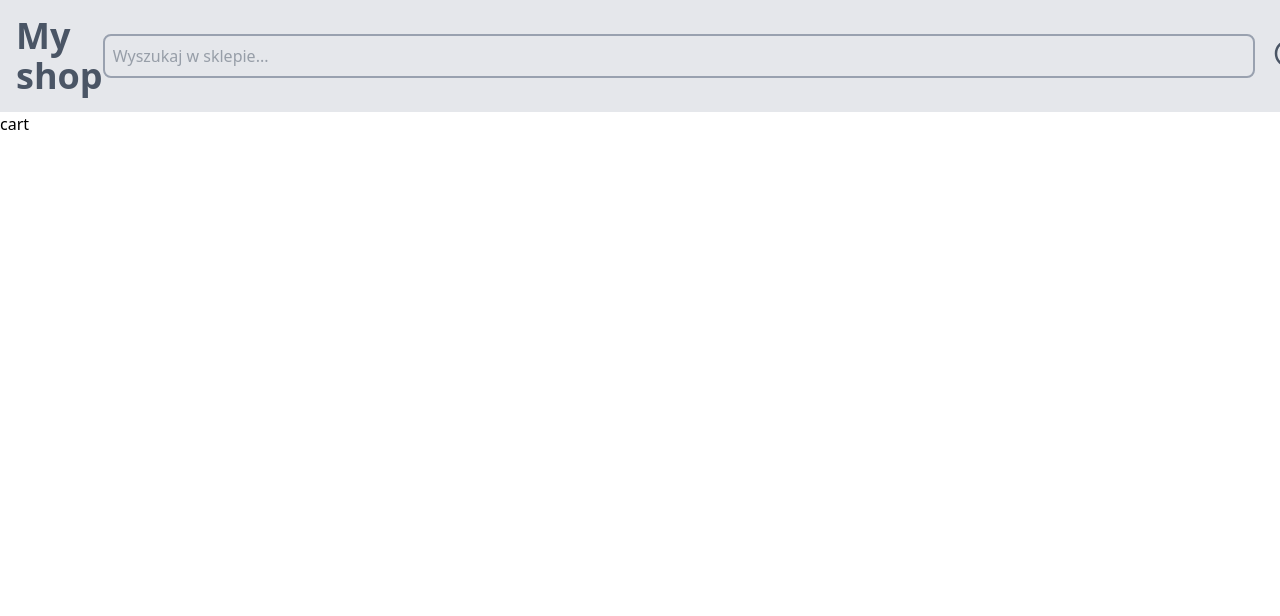
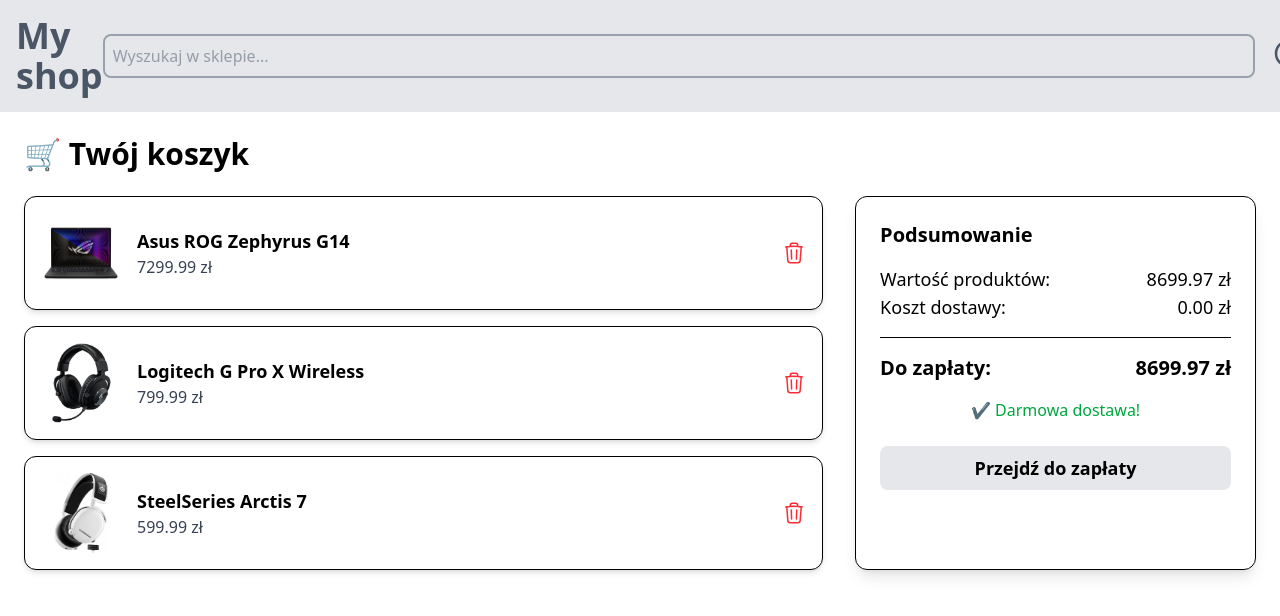
Before and after one commit to matwid03/my-shop, a React (Vite) app: page /cart in a window 1280 px wide. Shown: the top 616 px of the page. Built offline with nearby package versions, Linux system fonts and the light colour scheme.

Commit message:
Favourites/Cart page

```diff
--- a/src/components/Product.jsx
+++ b/src/components/Product.jsx
@@ -1,6 +1,9 @@
+import { HeartIcon } from '@heroicons/react/24/outline';
+
 export function Product({ product }) {
 	return (
 		<div key={product.id} className='border p-4 rounded-lg shadow-xl cursor-pointer '>
+			<HeartIcon className='w-10 h-10' />
 			<img src={`${product.image}`} alt={product.name} className='w-full h-60 object-contain ' />
 			<h2 className='text-lg font-bold'>{product.name}</h2>
 			<p className='text-gray-700'>{product.price} zł</p>
--- a/src/pages/CartPage.jsx
+++ b/src/pages/CartPage.jsx
@@ -1,3 +1,96 @@
+import { TrashIcon } from '@heroicons/react/24/outline';
+
 export function CartPage() {
-	return <p>cart</p>;
+	const cartProducts = [
+		{
+			id: 18,
+			name: 'Asus ROG Zephyrus G14',
+			category: 'laptops',
+			brand: 'Asus',
+			price: 7299.99,
+			image: 'laptop3.jpg',
+		},
+		{
+			id: 15,
+			name: 'Logitech G Pro X Wireless',
+			category: 'headphones',
+			brand: 'Logitech',
+			price: 799.99,
+			image: 'headphones5.jpg',
+		},
+		{
+			id: 12,
+			name: 'SteelSeries Arctis 7',
+			category: 'headphones',
+			brand: 'SteelSeries',
+			price: 599.99,
+			image: 'headphones2.jpg',
+		},
+	];
+
+	const productsPrice = cartProducts.reduce((total, product) => total + product.price, 0);
+	const deliveryCost = 59;
+	const minSumForFreeDelivery = 1000;
+	const isFreeDelivery = productsPrice >= minSumForFreeDelivery;
+	const totalPrice = isFreeDelivery ? productsPrice : productsPrice + deliveryCost;
+
+	return (
+		<div className='p-6'>
+			<h1 className='text-3xl font-bold mb-6'>🛒 Twój koszyk</h1>
+
+			{cartProducts.length === 0 ? (
+				<p className='text-lg text-gray-600'>Twój koszyk jest pusty.</p>
+			) : (
+				<div className='flex flex-col md:flex-row gap-8'>
+					<ul className='space-y-4 w-full md:w-2/3'>
+						{cartProducts.map((product) => (
+							<li key={product.id} className='flex items-center justify-between p-4 border rounded-xl shadow-md hover:shadow-lg transition'>
+								<div className='flex items-center gap-4 cursor-pointer'>
+									<img src={product.image} alt={product.name} className='w-20 h-20 object-contain' />
+									<div>
+										<h2 className='text-lg font-semibold'>{product.name}</h2>
+										<p className='text-gray-700'>{product.price.toFixed(2)} zł</p>
+									</div>
+								</div>
+								<button className='text-red-500 cursor-pointer hover:text-red-700 transition'>
+									<TrashIcon className='w-6 h-6' />
+								</button>
+							</li>
+						))}
+					</ul>
+
+					<div className='w-full md:w-1/3 max-w-md border rounded-xl p-6 shadow-lg'>
+						<h2 className='text-xl font-bold mb-4'> Podsumowanie</h2>
+
+						<div className='flex justify-between text-lg'>
+							<p>Wartość produktów:</p>
+							<p>{productsPrice.toFixed(2)} zł</p>
+						</div>
+
+						<div className='flex justify-between text-lg'>
+							<p>Koszt dostawy:</p>
+							<p>{isFreeDelivery ? '0.00' : deliveryCost.toFixed(2)} zł</p>
+						</div>
+
+						<hr className='my-4' />
+
+						<div className='font-bold flex justify-between text-xl'>
+							<p>Do zapłaty:</p>
+							<p>{totalPrice.toFixed(2)} zł</p>
+						</div>
+
+						{isFreeDelivery ? (
+							<p className='text-green-600 text-center mt-4'>✔️ Darmowa dostawa!</p>
+						) : (
+							<p className='text-gray-600 text-center mt-4'>
+								Darmowa dostawa od <strong>{minSumForFreeDelivery} zł</strong>
+							</p>
+						)}
+
+						<button className='mt-6 w-full bg-gray-200 py-2 rounded-lg text-lg font-semibold cursor-pointer hover:bg-gray-400 transition'>Przejdź do zapłaty</button>
+					</div>
+				</div>
+			)}
+		</div>
+	);
 }
--- a/src/pages/FavouritesPage.jsx
+++ b/src/pages/FavouritesPage.jsx
@@ -1,3 +1,56 @@
+import { TrashIcon } from '@heroicons/react/24/outline';
+
 export function FavouritesPage() {
-	return <p>Favourites</p>;
+	const favouriteProducts = [
+		{
+			id: 18,
+			name: 'Asus ROG Zephyrus G14',
+			category: 'laptops',
+			brand: 'Asus',
+			price: 7299.99,
+			image: 'laptop3.jpg',
+		},
+		{
+			id: 15,
+			name: 'Logitech G Pro X Wireless',
+			category: 'headphones',
+			brand: 'Logitech',
+			price: 799.99,
+			image: 'headphones5.jpg',
+		},
+		{
+			id: 12,
+			name: 'SteelSeries Arctis 7',
+			category: 'headphones',
+			brand: 'SteelSeries',
+			price: 599.99,
+			image: 'headphones2.jpg',
+		},
+	];
+
+	return (
+		<div className='p-4'>
+			<h1 className='text-2xl font-bold mb-4'>Ulubione produkty</h1>
+			{favouriteProducts.length === 0 ? (
+				<p>Brak ulubionych produktów.</p>
+			) : (
+				<ul className='space-y-4'>
+					{favouriteProducts.map((product) => (
+						<li key={product.id} className='flex items-center justify-between p-4 border rounded-lg shadow-md hover:shadow-lg'>
+							<div className='flex items-center gap-4 cursor-pointer'>
+								<img src={product.image} alt={product.name} className='w-16 h-16 object-contain' />
+								<div>
+									<h2 className='text-lg font-semibold'>{product.name}</h2>
+									<p className='text-gray-700'>{product.price} zł</p>
+								</div>
+							</div>
+							<button className='text-red-500 cursor-pointer hover:text-red-700'>
+								<TrashIcon className='w-6 h-6' />
+							</button>
+						</li>
+					))}
+				</ul>
+			)}
+		</div>
+	);
 }
```
